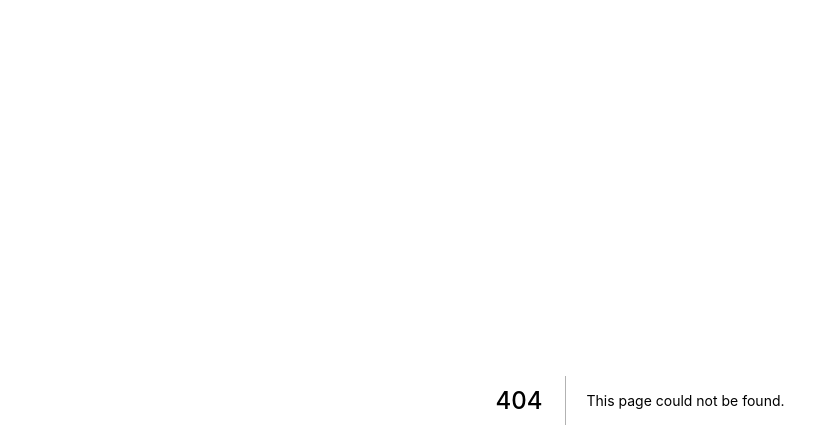
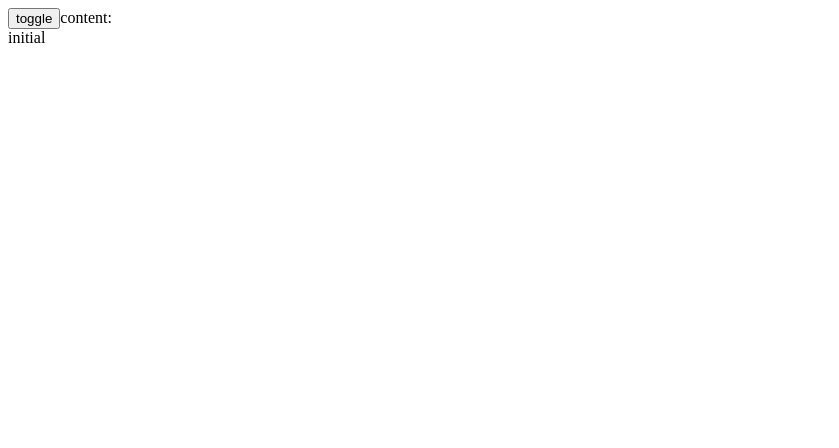
Before and after one commit to mmmmmmmmn/my_frontend_template, a Next.js app: page /viewOnStateTest in a window 1280 px wide. Before the commit this address had no page. Shown: the top 448 px of the page, without its empty margins (0-839 px from the left). Built offline with nearby package versions, Linux system fonts and the light colour scheme.

Commit message:
add viewOnStateTest

```diff
--- /dev/null
+++ b/pages/viewOnStateTest.tsx
@@ -0,0 +1,24 @@
+import React from 'react'
+import { NextPage } from 'next'
+
+const ViewOnStateTest: NextPage = () => {
+    const [content, setSomeState] = React.useState<React.ReactElement | null>(<div>initial</div>)
+    const isContent1 = React.useRef(false)
+
+    const toggle = () => {
+        isContent1.current = !isContent1.current
+        setSomeState(isContent1.current ? Content1({}) : Content2({}))
+    }
+
+    return (
+        <>
+            <button onClick={toggle}>toggle</button>
+            content: {content}
+        </>
+    )
+}
+
+const Content1: React.FC = () => <h1>content1</h1>
+const Content2: React.FC = () => <h2>content2</h2>
+
+export default ViewOnStateTest
```
